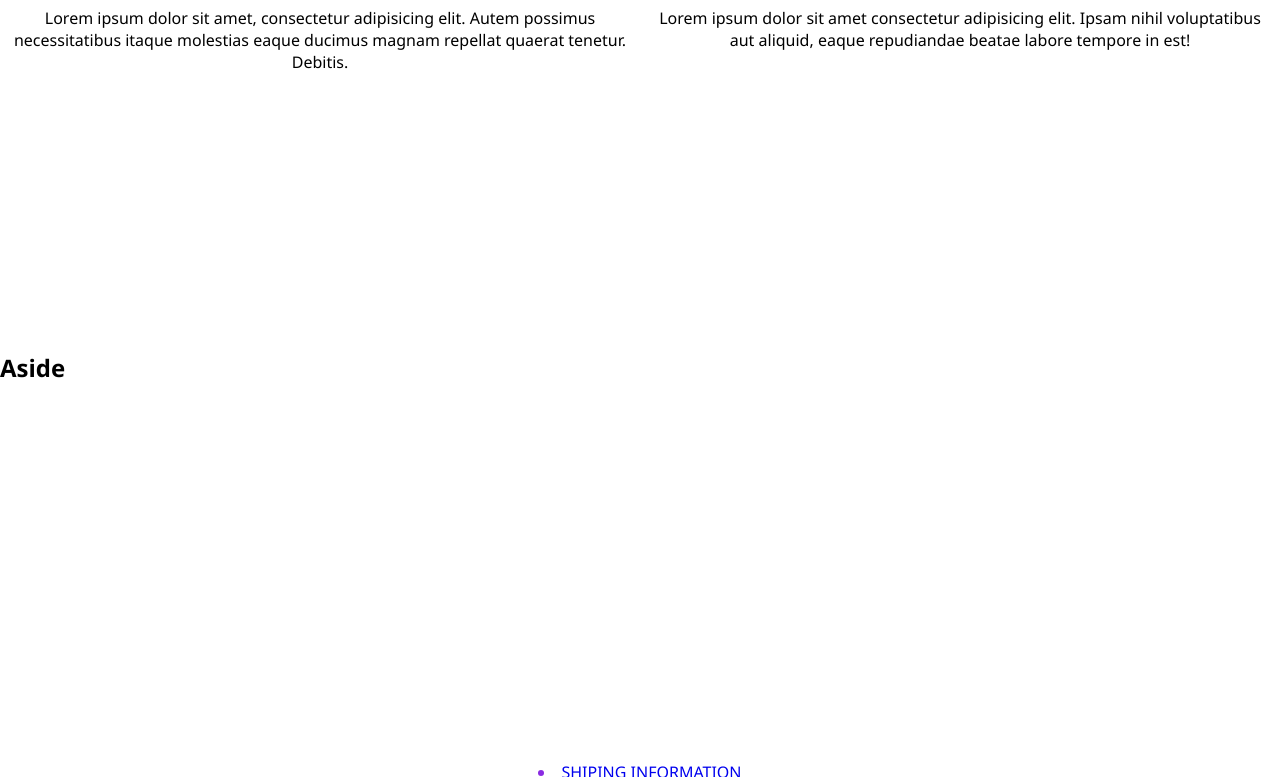
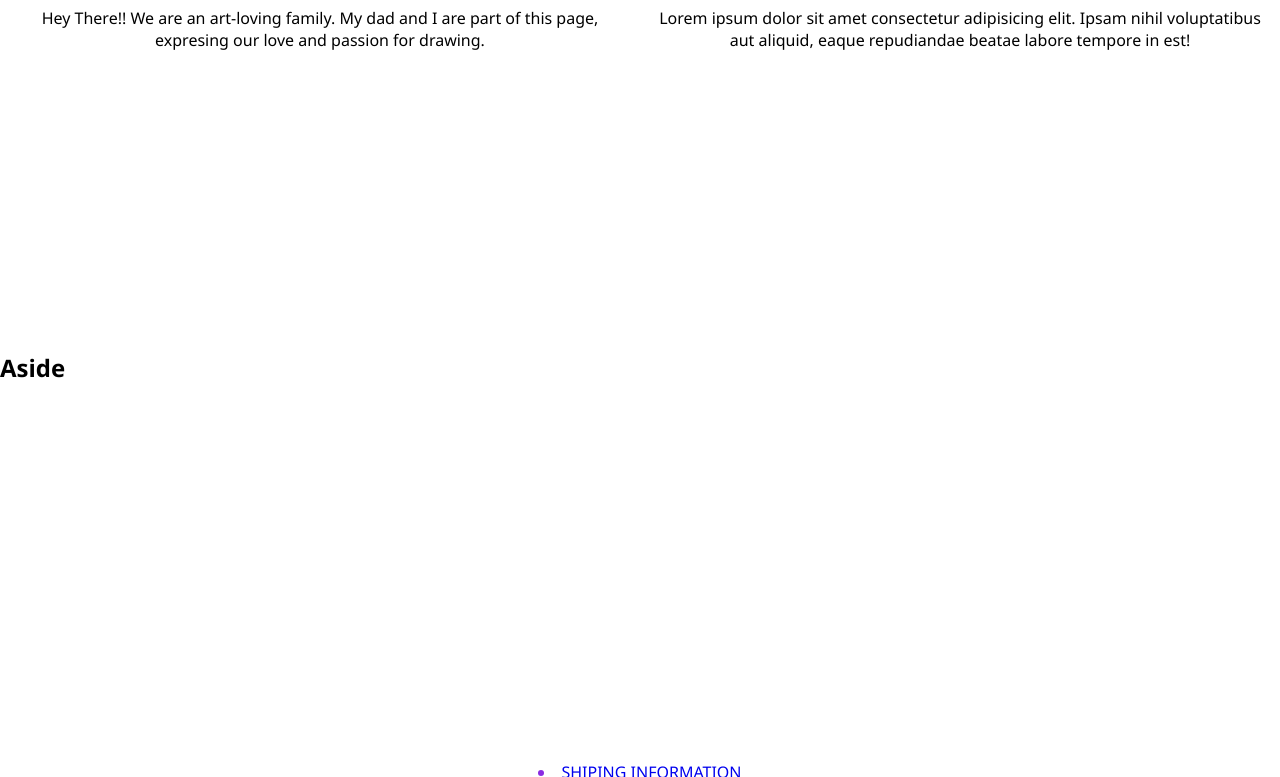
Before and after one commit to deybi37/proyecto-olga, a plain HTML site: page pages/nosotros.html in a window 1280 px wide. Shown: the part 169-946 px from the top of the page. Drawn offline with Linux system fonts and the light colour scheme; files whose address does not match are found by name.

Commit message:
Update nosotros.html

```diff
--- a/pages/nosotros.html
+++ b/pages/nosotros.html
@@ -25,7 +25,8 @@
 
      <section class="nosotros">
          <h2>About us</h2>
-         <p> Lorem ipsum dolor sit amet, consectetur adipisicing elit. Autem possimus necessitatibus itaque molestias eaque ducimus magnam repellat quaerat tenetur. Debitis.</p>
+         <p> Hey There!!
+         We are an art-loving family. My dad and I are part of this page, expresing our love and passion for drawing.</p>
      </section>
 
      <section class="trabajo">
```
